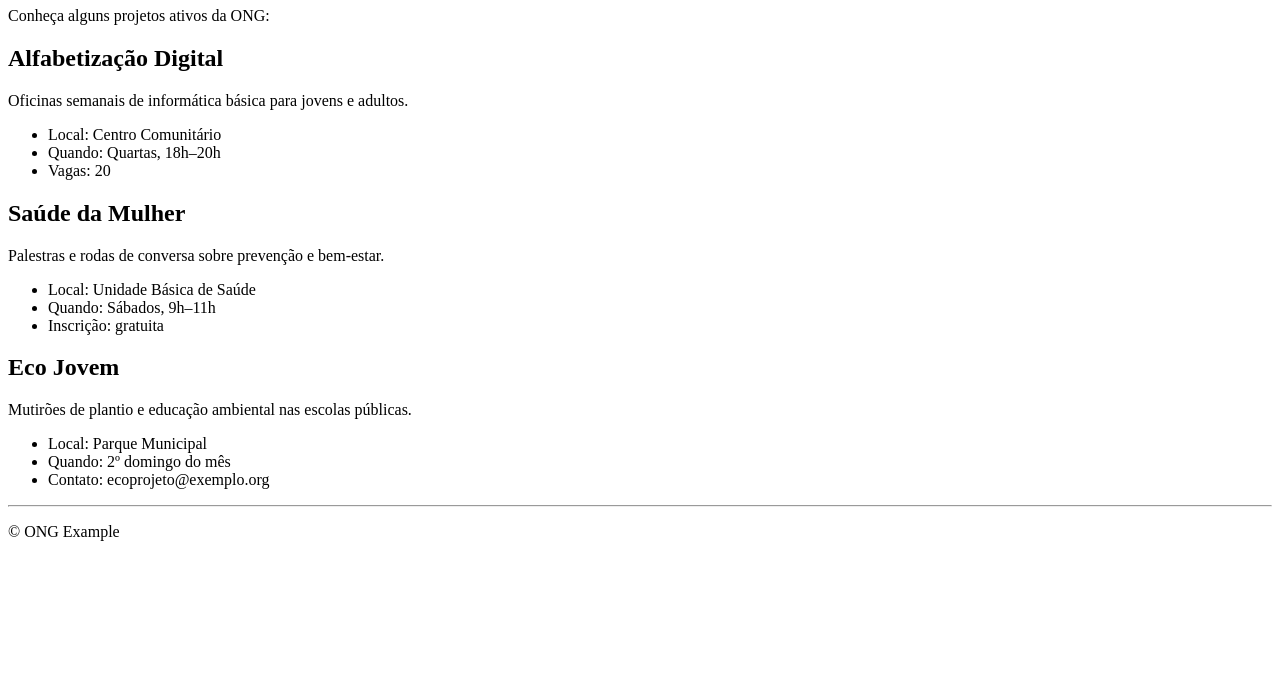
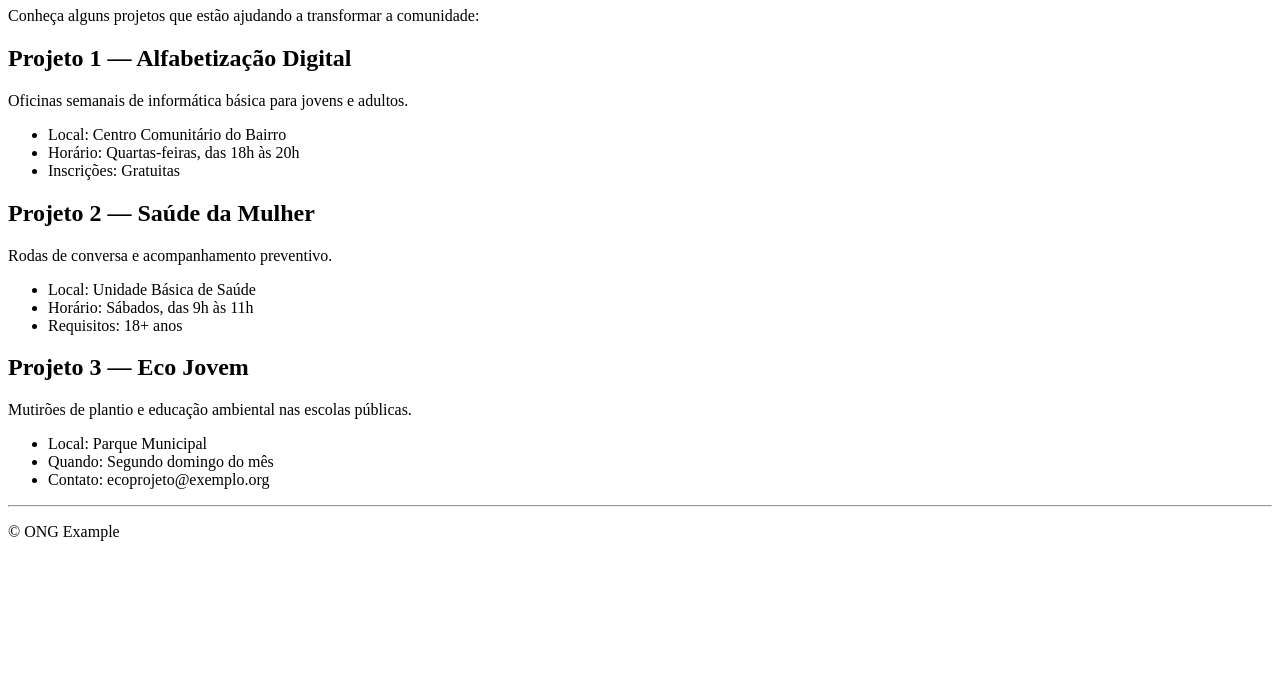
Before and after one commit to camilapribeiro88/ong-project, a plain HTML site: page projetos.html in a window 1280 px wide. Shown: the part 109-800 px from the top of the page. Drawn offline with Linux system fonts and the light colour scheme.

Commit message:
Update projetos.html

```diff
--- a/projetos.html
+++ b/projetos.html
@@ -7,7 +7,7 @@
 </head>
 <body>
   <header>
-    <nav aria-label="Principal">
+    <nav aria-label="Navegação principal">
       <a href="index.html">Início</a> |
       <a aria-current="page">Projetos</a> |
       <a href="cadastro.html">Cadastro</a>
@@ -16,35 +16,35 @@
   </header>
 
   <main>
-    <h1>Projetos</h1>
-    <p>Conheça alguns projetos ativos da ONG:</p>
+    <h1>Projetos da ONG</h1>
+    <p>Conheça alguns projetos que estão ajudando a transformar a comunidade:</p>
 
     <section>
-      <h2>Alfabetização Digital</h2>
+      <h2>Projeto 1 — Alfabetização Digital</h2>
       <p>Oficinas semanais de informática básica para jovens e adultos.</p>
       <ul>
-        <li>Local: Centro Comunitário</li>
-        <li>Quando: Quartas, 18h–20h</li>
-        <li>Vagas: 20</li>
+        <li>Local: Centro Comunitário do Bairro</li>
+        <li>Horário: Quartas-feiras, das 18h às 20h</li>
+        <li>Inscrições: Gratuitas</li>
       </ul>
     </section>
 
     <section>
-      <h2>Saúde da Mulher</h2>
-      <p>Palestras e rodas de conversa sobre prevenção e bem-estar.</p>
+      <h2>Projeto 2 — Saúde da Mulher</h2>
+      <p>Rodas de conversa e acompanhamento preventivo.</p>
       <ul>
         <li>Local: Unidade Básica de Saúde</li>
-        <li>Quando: Sábados, 9h–11h</li>
-        <li>Inscrição: gratuita</li>
+        <li>Horário: Sábados, das 9h às 11h</li>
+        <li>Requisitos: 18+ anos</li>
       </ul>
     </section>
 
     <section>
-      <h2>Eco Jovem</h2>
+      <h2>Projeto 3 — Eco Jovem</h2>
       <p>Mutirões de plantio e educação ambiental nas escolas públicas.</p>
       <ul>
         <li>Local: Parque Municipal</li>
-        <li>Quando: 2º domingo do mês</li>
+        <li>Quando: Segundo domingo do mês</li>
         <li>Contato: ecoprojeto@exemplo.org</li>
       </ul>
     </section>
```
